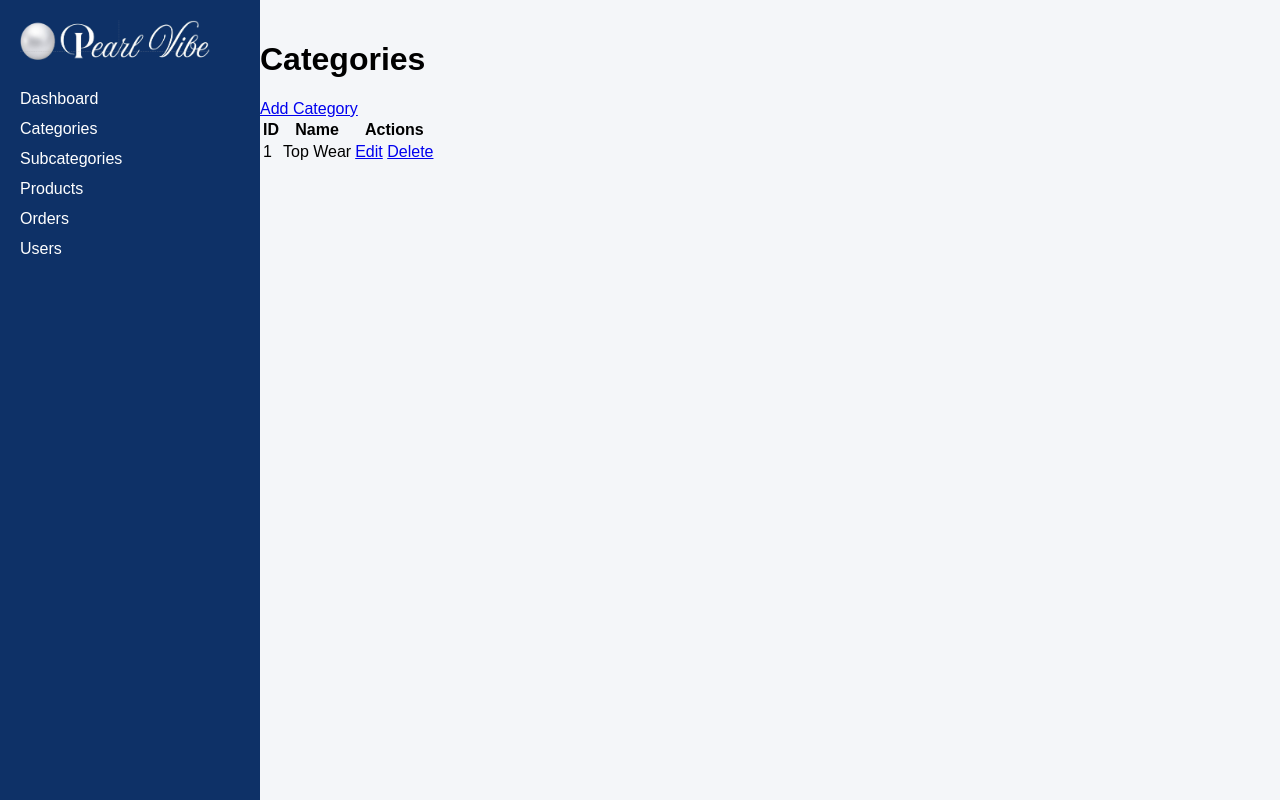
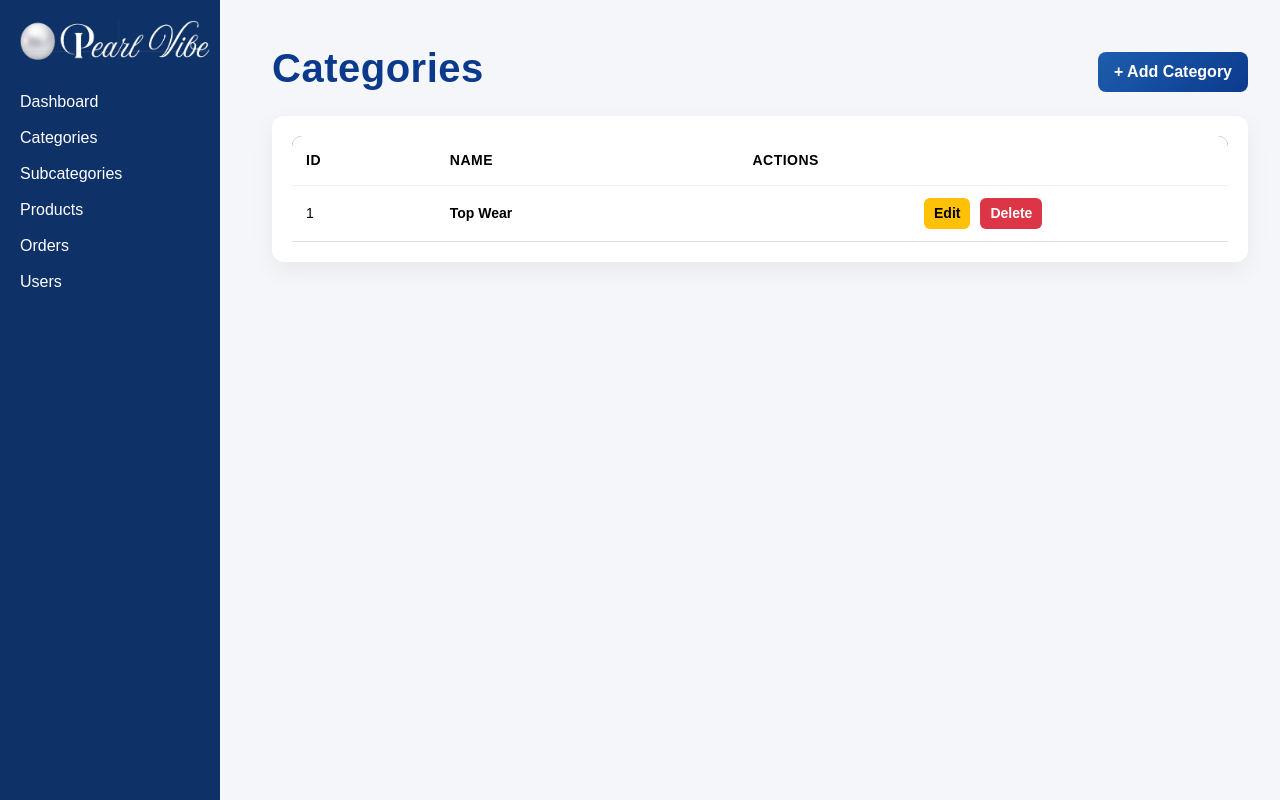
Before and after one commit to DhrutiYadav/pearl-vibe-django, a Django app: page /dashboard/categories/ in a window 1280 px wide. Run offline with Django 4.2, Linux system fonts and the light colour scheme; the visitor is signed in with stand-in values (Sample User, id 1); data comes from the database, SQL or seed files in the repository.

Commit message:
add bootstrap in dashboard

```diff
--- a/dashboard/templates/dashboard/base.html
+++ b/dashboard/templates/dashboard/base.html
@@ -5,6 +5,9 @@
     <title>{% block title %}Dashboard{% endblock %}</title>
 
     <link rel="stylesheet" href="{% static 'dashboard/css/style.css' %}">
+        <link href="https://cdn.jsdelivr.net/npm/bootstrap@5.3.2/dist/css/bootstrap.min.css" rel="stylesheet">
+    <link rel="stylesheet" href="{% static 'dashboard/css/dashboard.css' %}">
+
     <script src="{% static 'dashboard/js/script.js' %}"></script>
 
 
--- a/dashboard/templates/dashboard/categories.html
+++ b/dashboard/templates/dashboard/categories.html
@@ -3,16 +3,17 @@
 {% block title %}Categories{% endblock %}
 
 {% block content %}
-<div class="container mt-4">
-    <h1 class="mb-4">Categories</h1>
+<div class="container mt-4 category-page">
+    <div class="d-flex justify-content-between align-items-center mb-3">
+    <h1 class="page-title">Categories</h1>
 
-    <a href="{% url 'dashboard:dashboard_add_category' %}" class="btn btn-primary">
-        Add Category
+    <a href="{% url 'dashboard:dashboard_add_category' %}" class="btn btn-add">
+        + Add Category
     </a>
-
-
-    <table class="table table-bordered table-striped">
-        <thead class="table-dark">
+</div>
+<div class="table-card">
+    <table class="table custom-table">
+        <thead>
         <tr>
             <th>ID</th>
             <th>Name</th>
@@ -23,11 +24,12 @@
         {% for category in categories %}
         <tr>
             <td>{{ category.id }}</td>
-            <td>{{ category.name }}</td>
-            <td>
-                <a href="/admin/store/category/{{ category.id }}/change/" class="btn btn-sm btn-warning">Edit</a>
+            <td class="fw-semibold">{{ category.name }}</td>
+            <td class="text-center">
+                <a href="{% url 'dashboard:dashboard_edit_category' category.id %}" class="btn btn-sm btn-edit">Edit</a>
+
                 <a href="{% url 'dashboard:dashboard_delete_category' category.id %}"
-                    class="btn btn-sm btn-danger">
+                    class="btn btn-sm btn-delete">
                     Delete
                 </a>
 
@@ -35,10 +37,11 @@
         </tr>
         {% empty %}
         <tr>
-            <td colspan="3" class="text-center">No categories found.</td>
+            <td colspan="3" class="text-center empty-row">No categories found.</td>
         </tr>
         {% endfor %}
         </tbody>
     </table>
 </div>
+</div>
 {% endblock %}
--- a/dashboard/templates/dashboard/products.html
+++ b/dashboard/templates/dashboard/products.html
@@ -12,9 +12,9 @@
     </div>
 
 
-    <div class="card shadow-sm">
-        <table class="table table-hover mb-0 align-middle">
-            <thead class="table-light">
+    <div class="card shadow-card">
+        <table class="table  custom-table align-middle">
+            <thead>
             <tr>
                 <th>ID</th>
                 <th>Image</th>
--- a/dashboard/urls.py
+++ b/dashboard/urls.py
@@ -14,12 +14,15 @@ urlpatterns = [
     # path('users/', views.dashboard_users, name='dashboard_users'),
     path('categories/', views.dashboard_categories, name='dashboard_categories'),
     path('categories/add/', views.dashboard_add_category, name='dashboard_add_category'),
+    path('categories/edit/<int:pk>/', views.dashboard_edit_category, name='dashboard_edit_category'),
+
     path('categories/delete/<int:pk>/', views.dashboard_delete_category, name='dashboard_delete_category'),
 
     path('orders/', views.dashboard_orders, name='orders'),
-    path('subcategories/add/', views.add_subcategory, name='add_subcategory'),
+
 
     path('subcategories/', views.dashboard_subcategories, name='dashboard_subcategories'),
+    path('subcategories/add/', views.add_subcategory, name='add_subcategory'),
     path('subcategories/edit/<int:pk>/', views.edit_subcategory, name='edit_subcategory'),
     path("subcategory/delete/<int:pk>/", views.delete_subcategory, name="delete_subcategory"),
     path('users/', views.users_list, name='users'),
--- a/dashboard/views.py
+++ b/dashboard/views.py
@@ -149,6 +149,18 @@ def dashboard_add_category(request):
         'form': form,
         'title': 'Add Category'
     })
+def dashboard_edit_category(request, pk):
+    category = Category.objects.get(pk=pk)
+    form = CategoryForm(instance=category)
+
+    if request.method == 'POST':
+        form = CategoryForm(request.POST, instance=category)
+        if form.is_valid():
+            form.save()
+            return redirect('dashboard:dashboard_categories')
+
+    return render(request, 'dashboard/category_form.html', {'form': form})
+
 
 
 @login_required(login_url='/admin/login/')
--- a/ecommerce/urls.py
+++ b/ecommerce/urls.py
@@ -7,6 +7,8 @@ urlpatterns = [
     path('admin/', admin.site.urls),
     path('', include('store.urls', namespace='store')),
     path('dashboard/', include('dashboard.urls')),
+    path('dashboard/', include(('dashboard.urls', 'dashboard'), namespace='dashboard')),
+
 ]
 
 if settings.DEBUG:
--- /dev/null
+++ b/static/dashboard/css/dashboard.css
@@ -0,0 +1,128 @@
+/* ===== Page Title ===== */
+.page-title {
+    font-weight: 700;
+    color: #0b3a8d;
+    letter-spacing: 0.5px;
+}
+
+/* ===== Add Button ===== */
+.btn-add {
+    background: linear-gradient(135deg, #1e5eac, #0b3a8d);
+    color: #fff;
+    border: none;
+    padding: 8px 16px;
+    font-weight: 600;
+    border-radius: 8px;
+    transition: 0.3s ease;
+}
+
+.btn-add:hover {
+    transform: translateY(-2px);
+    box-shadow: 0 6px 14px rgba(0, 0, 0, 0.15);
+    color: #fff;
+}
+
+/* ===== Card Around Table ===== */
+.table-card {
+    background: #ffffff;
+    border-radius: 12px;
+    box-shadow: 0 8px 24px rgba(0, 0, 0, 0.06);
+    padding: 20px;
+}
+
+/* ===== Custom Table ===== */
+.custom-table {
+    margin-bottom: 0;
+    border-collapse: separate;
+    border-spacing: 0;
+}
+
+.custom-table thead {
+    background: #0b3a8d;
+    color: #fff;
+}
+
+.custom-table thead th {
+    border: none;
+    padding: 14px;
+    font-weight: 600;
+    font-size: 14px;
+    text-transform: uppercase;
+    letter-spacing: 0.5px;
+}
+
+/* Rounded header corners */
+.custom-table thead th:first-child {
+    border-top-left-radius: 10px;
+}
+.custom-table thead th:last-child {
+    border-top-right-radius: 10px;
+}
+
+/* Table rows */
+.custom-table tbody tr {
+    transition: 0.2s ease;
+}
+
+.custom-table tbody tr:hover {
+    background-color: #f5f8ff;
+    transform: scale(1.01);
+}
+
+/* Table cells */
+.custom-table td {
+    padding: 12px 14px;
+    vertical-align: middle;
+    border-top: 1px solid #eef1f6;
+    font-size: 14px;
+}
+
+/* Empty row */
+.empty-row {
+    padding: 30px !important;
+    color: #888;
+    font-style: italic;
+}
+
+/* ===== Action Buttons ===== */
+.btn-edit {
+    background-color: #ffc107;
+    border: none;
+    color: #000;
+    font-weight: 600;
+    border-radius: 6px;
+    padding: 5px 10px;
+    margin-right: 6px;
+    transition: 0.2s;
+}
+
+.btn-edit:hover {
+    background-color: #e0a800;
+    transform: translateY(-1px);
+}
+
+.btn-delete {
+    background-color: #dc3545;
+    border: none;
+    color: #fff;
+    font-weight: 600;
+    border-radius: 6px;
+    padding: 5px 10px;
+    transition: 0.2s;
+}
+
+.btn-delete:hover {
+    background-color: #bb2d3b;
+    transform: translateY(-1px);
+}
+
+/* Product image hover zoom */
+td img {
+    transition: transform 0.3s ease;
+}
+
+td img:hover {
+    transform: scale(1.8);
+    z-index: 10;
+    position: relative;
+}
--- a/store/urls.py
+++ b/store/urls.py
@@ -22,6 +22,4 @@ urlpatterns = [
     path('feedback/', views_extra.feedback, name='feedback'),
 
     path('product/<int:product_id>/', views.product_detail, name='product_detail'),
-
-
 ]
```
Also changed, not shown: dashboard/templates/dashboard/category_form.html (+19 -3 lines), dashboard/templates/dashboard/subcategories.html (+13 -10 lines), store/templates/store/subcategories.html (+29 -40 lines).
